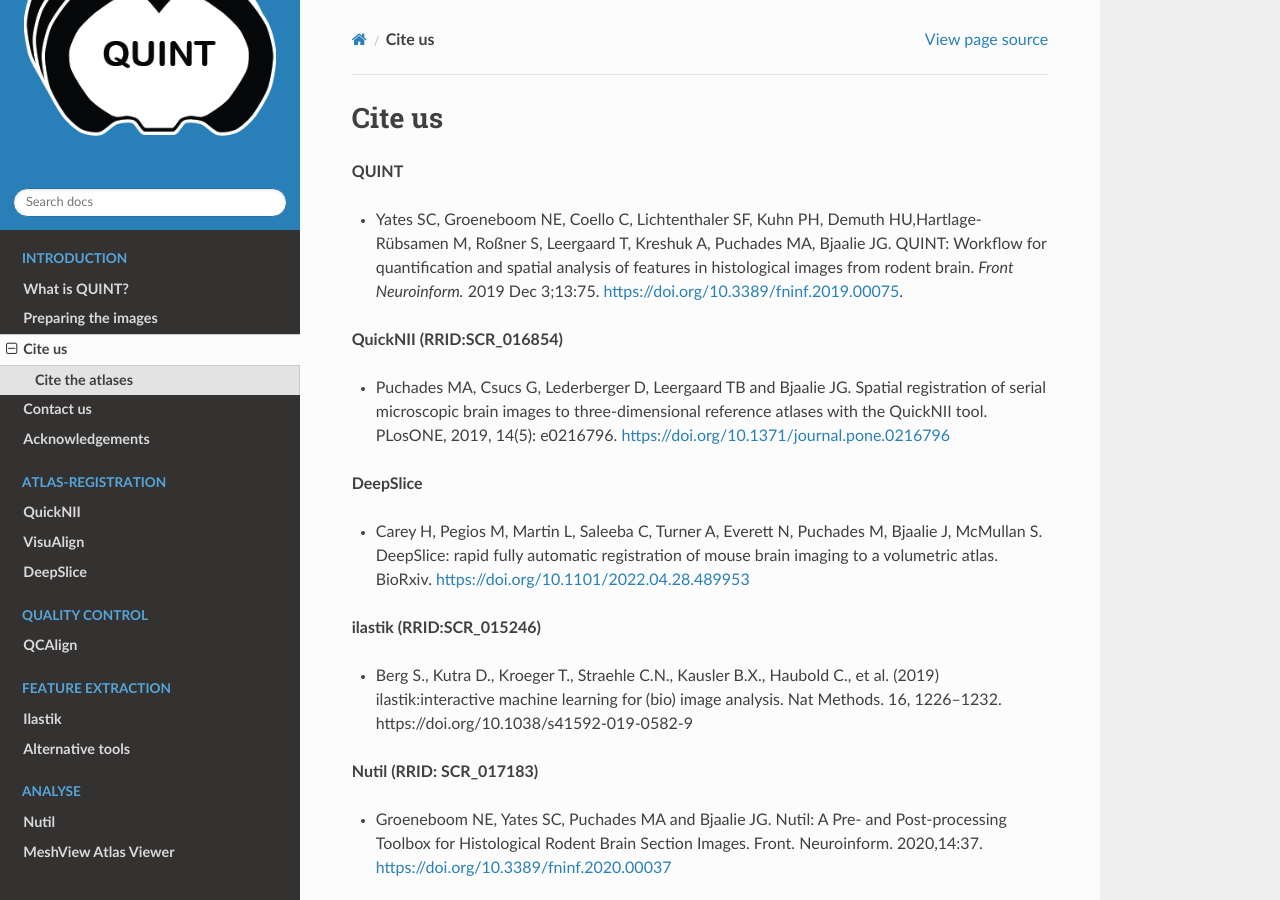
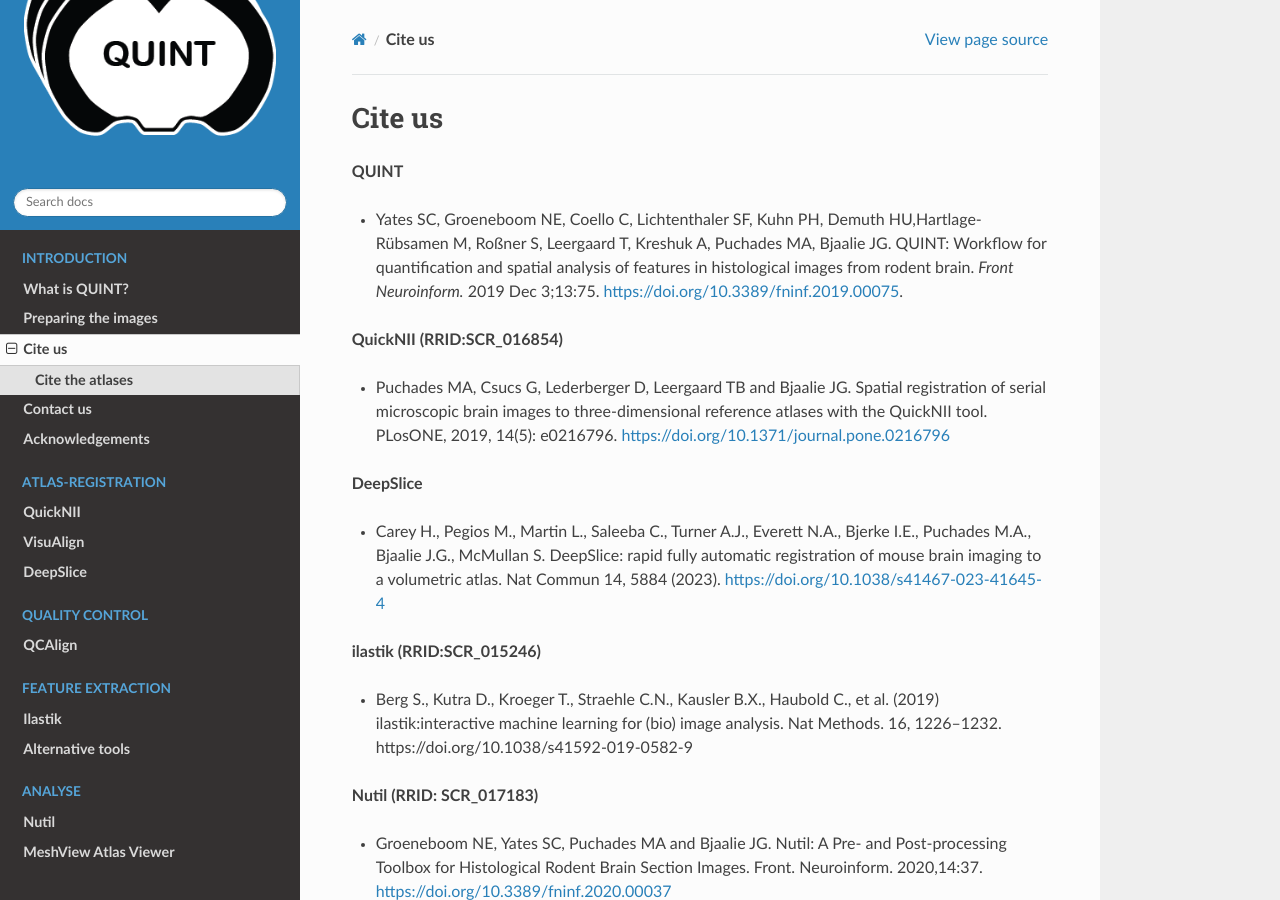
Before and after one commit to Neural-Systems-at-UIO/QUINT_workflow, a Sphinx documentation site: the page built from docs/Publications.rst, in a window 1280 px wide and 900 px high. Built offline with Sphinx 7.4.7 and the Read the Docs theme 3.1.0, drawn with Linux system fonts in a browser that asks for light colours.

Commit message:
update deepslice publication to final version

```diff
--- a/docs/Publications.rst
+++ b/docs/Publications.rst
@@ -11,7 +11,7 @@
 
 **DeepSlice**
 
-* Carey H, Pegios M, Martin L, Saleeba C, Turner A, Everett N, Puchades M, Bjaalie J, McMullan S. DeepSlice: rapid fully automatic registration of mouse brain imaging to a volumetric atlas. BioRxiv. https://doi.org/10.1101/2022.04.28.489953
+* Carey H., Pegios M., Martin L., Saleeba C., Turner A.J., Everett N.A., Bjerke I.E., Puchades M.A., Bjaalie J.G., McMullan S. DeepSlice: rapid fully automatic registration of mouse brain imaging to a volumetric atlas. Nat Commun 14, 5884 (2023). https://doi.org/10.1038/s41467-023-41645-4
 
 **ilastik (RRID:SCR_015246)**
 
```
